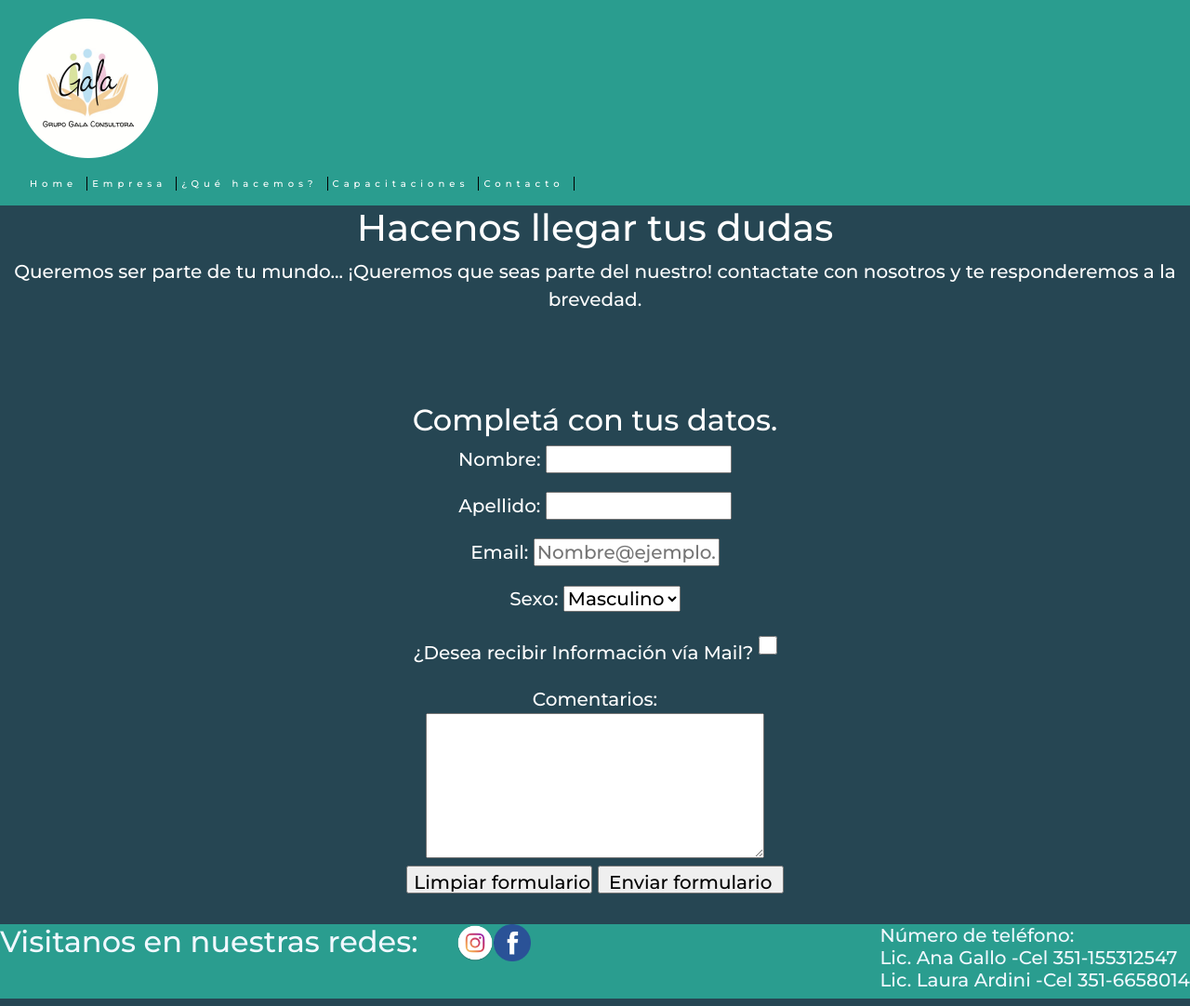
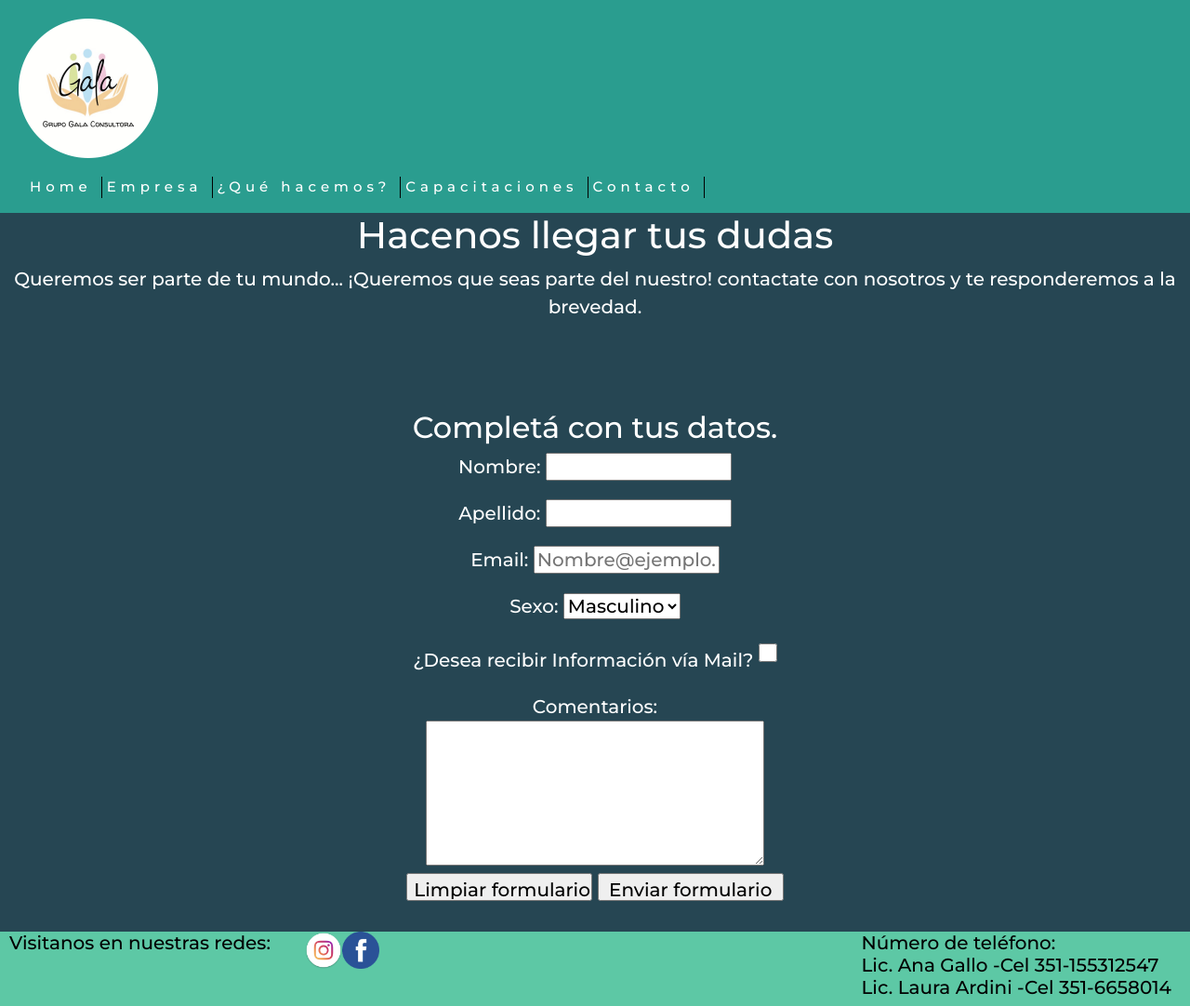
Before and after one commit to SantiagoRodriguez10/Dise-o_Web, a website: page Pages/contacto.html in a window 1280 px wide. Shown: the whole page at 93% size. Drawn offline with nearby package versions, Linux system fonts and the light colour scheme.

Commit message:
Cambios en nav, footer y links

```diff
--- a/Pages/contacto.html
+++ b/Pages/contacto.html
@@ -43,16 +43,17 @@
       <a href="Index.html"><img class="header__imagen" src="../imagenes/galacirculo.png" alt="Gala"></a>
       <div class="d-none d-md-block">
         <ul class="header__ul">
-              <li class="header__ul"><a class="header__colorW header__link" href="index.html">Home</a></li>
+          <li class="header__ul"><a class="header__colorW header__link" href="../Index.html">Home</a></li>
           <div class="header__linea"></div>
-              <li class="header__ul"><a class="header__colorW header__link" href="Empresa.html">Empresa</a></li>
+          <li class="header__ul"><a class="header__colorW header__link" href="./empresa.html">Empresa</a></li>
           <div class="header__linea"></div>
-              <li class="header__ul"><a class="header__colorW header__link" href="Quehacemos.html">¿Qué hacemos?</a></li>
+          <li class="header__ul"><a class="header__colorW header__link" href="./quehacemos.html">¿Qué hacemos?</a></li>
           <div class="header__linea"></div>
-              <li class="header__ul"><a class="header__colorW header__link" href="Capacitaciones.html">Capacitaciones</a></li>
+          <li class="header__ul"><a class="header__colorW header__link" href="./capacitaciones.html">Capacitaciones</a></li>
           <div class="header__linea"></div>
-              <li class="header__ul"><a class="header__colorW header__link" href="Contacto.html">Contacto</a></li>
+          <li class="header__ul"><a class="header__colorW header__link" href="./contacto.html">Contacto</a></li>
           <div class="header__linea"></div>
+      </ul>
       </ul>
       </div>
   </header>
@@ -101,7 +102,7 @@
     </section>
     <!-- Footer -->
     <footer class="footer">
-      <h2>Visitanos en nuestras redes:</h2>
+      <h2 class="footer__titulo1">Visitanos en nuestras redes:</h2>
       <ul class="footer footer__redes">
           <li>
               <a href="https://www.instagram.com/grupogalaconsultora/">
@@ -114,7 +115,7 @@
           </li>
 
       </ul>
-      <h2 class="footer__titulo">Número de teléfono:<br>Lic. Ana Gallo -Cel 351-155312547<br>Lic. Laura Ardini -Cel 351-6658014</b></h2>
+      <h2 class="footer__titulo2">Número de teléfono:<br>Lic. Ana Gallo -Cel 351-155312547<br>Lic. Laura Ardini -Cel 351-6658014</b></h2>
   </footer>
     <!-- SCRIPTS------------------------------------------------------------------------------------------------------------------------------>
     <script src="https://cdn.jsdelivr.net/npm/@popperjs/core@2.9.1/dist/umd/popper.min.js" integrity="sha384-SR1sx49pcuLnqZUnnPwx6FCym0wLsk5JZuNx2bPPENzswTNFaQU1RDvt3wT4gWFG" crossorigin="anonymous"></script>
--- a/scss/estilos.scss
+++ b/scss/estilos.scss
@@ -79,6 +79,7 @@ body {
 //  variables
   $color-navfoot:#2a9d8f;
   $color-section:#264653;
+  $color-footer: rgb(93, 200, 165);
 //   height & widht img index
   $altoindex:320px;
   $anchoindex:361px;
@@ -123,18 +124,7 @@ $anchoempresa: 440px;
           font-size: 20px;
     }
 }
-// MAP - Color links
-$linkColor: (
-      color1: rgba(255, 192, 203, 0.973),
-      color2: rgb(111, 111, 204),
-      color3: rgb(132, 188, 226)
-);
-// BUCLE DE MAP
-@each $link, $color in $linkColor {
-    a.navlink--#{$link}{
-      color: $color;
-    }
-}
+
   /* Clases--------------------------------------------------------------------------------------------------------------------------------- */
   .h1 {
     color: #A03E99;
@@ -179,6 +169,7 @@ $linkColor: (
         margin-right: auto;
         margin-left: 70px;
         margin: 20px;
+        font-size: 20px;
       }
       .header__ul {
         display: flex;
@@ -186,7 +177,7 @@ $linkColor: (
         flex-wrap: wrap;
         letter-spacing: 5px;
         margin-right: 10px;
-
+        font-size: 15px;
         .header__colorW {
             color: white;
         }
@@ -203,18 +194,24 @@ $linkColor: (
 
   /*FOOTER-------------------------------------------------------------------------------------------------------------------------------  */
   .footer {
-    color: aliceblue;
+    background-color: $color-footer;
+    color: black;
     display: block;
     margin-right: auto;
     margin-left: auto;
     display: flex;
     list-style: none;
     .footer__redes {
-        margin-left: 10px;
+        margin-left: 5px;
 
     }
-    .footer__titulo{
+    .footer__titulo1{
+      font-size: 20px;
+      margin-left: 10px;
+    }
+    .footer__titulo2{
         font-size: 20px;
+        margin-right: 20px;
       }
 }
 
```
Also changed, not shown: Index.html (+10 -10 lines), Pages/capacitaciones.html (+7 -7 lines), Pages/empresa.html (+7 -7 lines), Pages/quehacemos.html (+7 -7 lines), css/estilo.css, 1 other file. Lines whose indentation alone changed are shown as unchanged.
